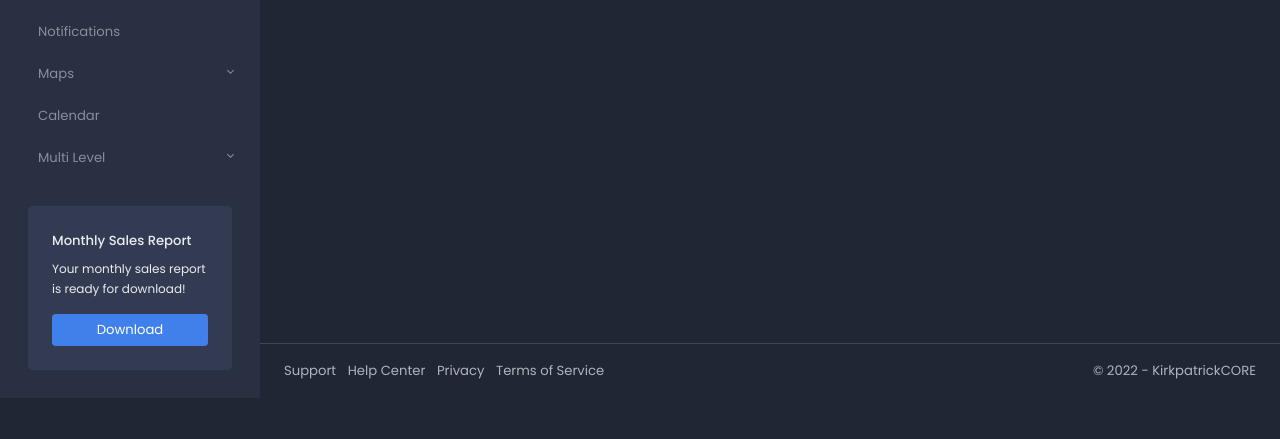
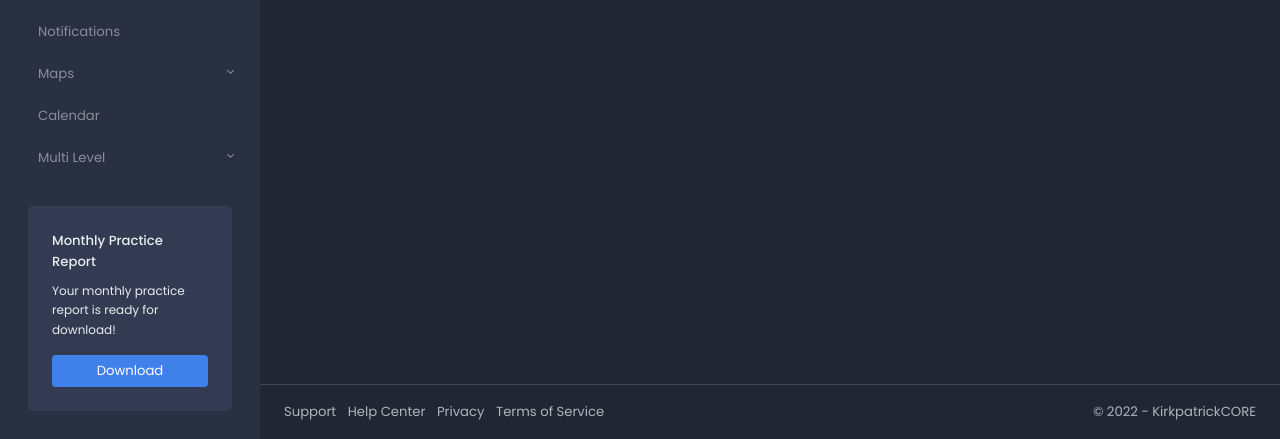
Before and after one commit to M-W-Kirk/kcoremath, a Django app: page /add.html in a window 1280 px wide. Shown: the part 1021-1460 px from the top of the page. Before the commit the page ends 1419 px from the top, so only its background shows below. Run offline with Django 3.2, Linux system fonts and the light colour scheme; some libraries are stand-ins or nearby versions.

Commit message:
updates added

```diff
--- a/kcoremath/website/templates/base.html
+++ b/kcoremath/website/templates/base.html
@@ -246,13 +246,13 @@
 							</li>
 							<li class="sidebar-item">
 								<a data-bs-target="#multi-3" data-bs-toggle="collapse" class="sidebar-link collapsed">
-                  Three Levels
-                </a>
+									Three Levels
+								</a>
 								<ul id="multi-3" class="sidebar-dropdown list-unstyled collapse">
 									<li class="sidebar-item">
 										<a data-bs-target="#multi-3-1" data-bs-toggle="collapse" class="sidebar-link collapsed">
-                      Item 1
-                    </a>
+											Item 1
+										</a>
 										<ul id="multi-3-1" class="sidebar-dropdown list-unstyled collapse">
 											<li class="sidebar-item">
 												<a class="sidebar-link" data-bs-target="#">Item 1</a>
@@ -271,9 +271,9 @@
 
 				<div class="sidebar-cta">
 					<div class="sidebar-cta-content">
-						<strong class="d-inline-block mb-2">Monthly Sales Report</strong>
+						<strong class="d-inline-block mb-2">Monthly Practice Report</strong>
 						<div class="mb-3 text-sm">
-							Your monthly sales report is ready for download!
+							Your monthly practice report is ready for download!
 						</div>
 
 						<div class="d-grid">
--- a/kcoremath/website/views.py
+++ b/kcoremath/website/views.py
@@ -73,8 +73,8 @@ def subtract(request):
         })
 
 def multiply(request):
-    num_1 = random.randint(a=0, b=30)
-    num_2 = random.randint(a=0, b=30)
+    num_1 = random.randint(a=0, b=10)
+    num_2 = random.randint(a=0, b=10)
 
     if request.method == "POST":
         answer = request.POST.get('answer')
```
